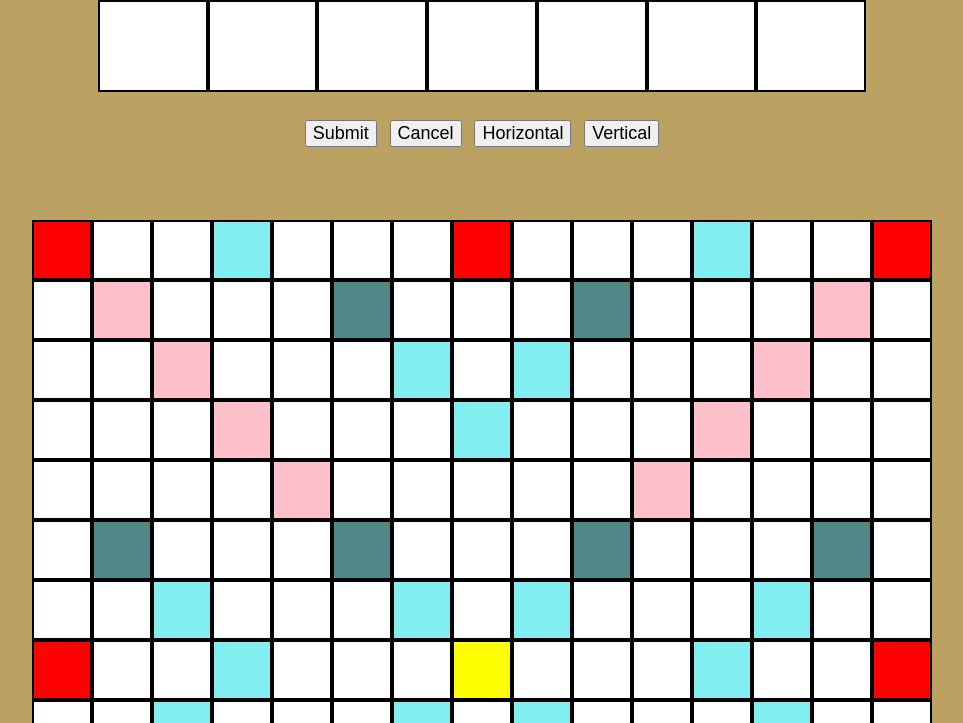
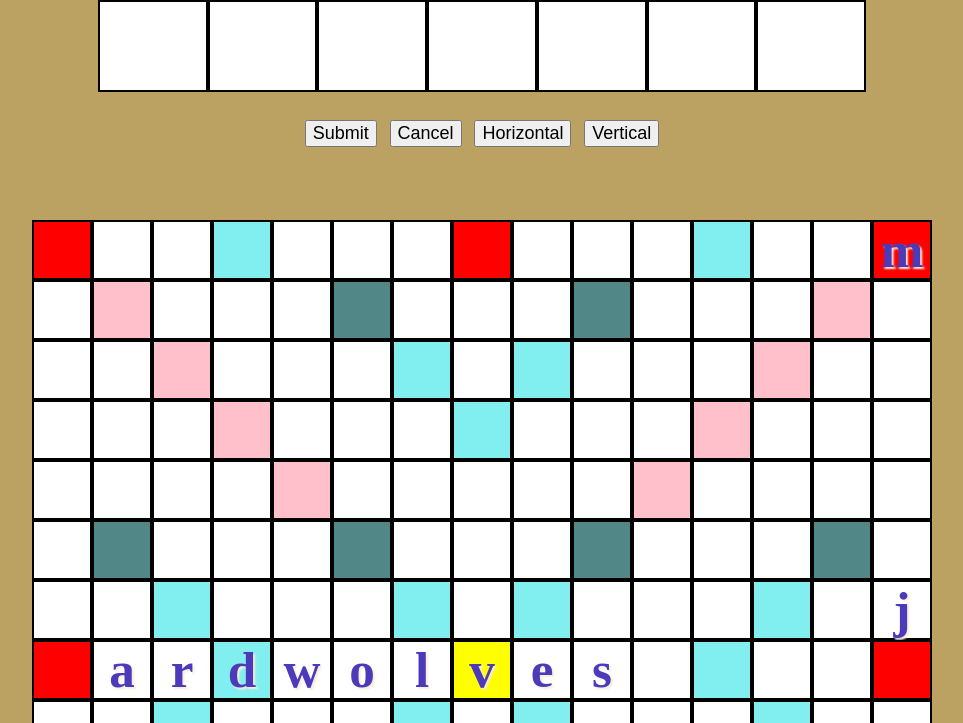
Before and after one commit to DanRHenry/scrabble, a plain HTML site: page gameBoard.html in a window 1280 px wide. Shown: the part 77-800 px from the top of the page, without its empty margins (158-1121 px from the left). Drawn offline with Linux system fonts and the light colour scheme; files whose address does not match are found by name.

Commit message:
stopped switching players if the word placed was not in the dictionary, temporarily hard-coded letters to gameboard.html

```diff
--- a/gameBoard.html
+++ b/gameBoard.html
@@ -125,7 +125,7 @@
             <div class="gameGridBox doubleLetter", id="0011"></div>
             <div class="gameGridBox standardSquare", id="0012"></div>
             <div class="gameGridBox standardSquare", id="0013"></div>
-            <div class="gameGridBox tripleWord", id="0014"></div>
+            <div class="gameGridBox tripleWord", id="0014">m</div>
             <!-- Row 1-->
             <div class="gameGridBox standardSquare", id="0100"></div>
             <div class="gameGridBox doubleWord", id="0101"></div>
@@ -221,18 +221,18 @@
             <div class="gameGridBox standardSquare", id="0611"></div>
             <div class="gameGridBox doubleLetter", id="0612"></div>
             <div class="gameGridBox standardSquare", id="0613"></div>
-            <div class="gameGridBox standardSquare", id="0614"></div>
+            <div class="gameGridBox standardSquare", id="0614">j</div>
             <!-- Row 7-->
             <div class="gameGridBox tripleWord", id="0700"></div>
-            <div class="gameGridBox standardSquare", id="0701"></div>
-            <div class="gameGridBox standardSquare", id="0702"></div>
-            <div class="gameGridBox doubleLetter", id="0703"></div>
-            <div class="gameGridBox standardSquare", id="0704"></div>
-            <div class="gameGridBox standardSquare", id="0705"></div>
-            <div class="gameGridBox standardSquare", id="0706"></div>
-            <div class="gameGridBox star", id="0707"><!-- <img src="./star.jpg" alt=""> Can't get this to scale down to fill the grid box without changing the grid dimensions. Consider setting static sizes for the cells. --></div>
-            <div class="gameGridBox standardSquare", id="0708"></div>
-            <div class="gameGridBox standardSquare", id="0709"></div>
+            <div class="gameGridBox standardSquare", id="0701">a</div>
+            <div class="gameGridBox standardSquare", id="0702">r</div>
+            <div class="gameGridBox doubleLetter", id="0703">d</div>
+            <div class="gameGridBox standardSquare", id="0704">w</div>
+            <div class="gameGridBox standardSquare", id="0705">o</div>
+            <div class="gameGridBox standardSquare", id="0706">l</div>
+            <div class="gameGridBox star", id="0707">v<!-- <img src="./star.jpg" alt=""> Can't get this to scale down to fill the grid box without changing the grid dimensions. Consider setting static sizes for the cells. --></div>
+            <div class="gameGridBox standardSquare", id="0708">e</div>
+            <div class="gameGridBox standardSquare", id="0709">s</div>
             <div class="gameGridBox standardSquare", id="0710"></div>
             <div class="gameGridBox doubleLetter", id="0711"></div>
             <div class="gameGridBox standardSquare", id="0712"></div>
--- a/scripts/gameBoard.js
+++ b/scripts/gameBoard.js
@@ -212,10 +212,10 @@ setDirectionalBtnStyling();
 function switchDirections() {
   if (direction === "horizontal") {
     direction = "vertical";
-    setDirectionalBtnStyling()
-  } else if (direction === "vertical"){
+    setDirectionalBtnStyling();
+  } else if (direction === "vertical") {
     direction = "horizontal";
-    setDirectionalBtnStyling()
+    setDirectionalBtnStyling();
   }
 }
 
@@ -428,19 +428,18 @@ function gameGridBoxAddEventListeners() {
         }
         gameGrid[activeBox].style.opacity = ".5";
 
-        let classList = gameGrid[activeBox].classList
-        console.log(classList)
+        // let classList = gameGrid[activeBox].classList
+        // console.log(classList)
 
-        let inputTileStart = "<input class="
-        let inputTileEnd = "></input>"
+        // let inputTileStart = "<input class="
+        // let inputTileEnd = "></input>"
 
-        for (let className of classList) {
-          inputTileStart += className
-          inputTileStart += " "
-        }
+        // for (let className of classList) {
+        //   inputTileStart += className
+        //   inputTileStart += " "
+        // }
 
-
-        gameGrid[activeBox].innerHTML = inputTileStart+inputTileEnd
+        // gameGrid[activeBox].innerHTML = inputTileStart+inputTileEnd
         // space.innerHTML = inputTile
       },
       false
@@ -487,7 +486,7 @@ addPlayerTileEventListeners();
 function lookForBoxesToSkip(index, letter) {
   console.log("wordinplayarray: ", wordInPlayArray);
   if (letter === "*") {
-    letter = prompt("Pick a Letter").toLowerCase();
+    letter = prompt("Pick a Letter")[0].toLowerCase();
   }
   // console.log("direction: ", direction);
   // console.log("activeBox: ", activeBox);
@@ -556,22 +555,29 @@ function clickedSubmitBtn() {
   // console.log("direction", skippedDirection);
   // console.log("originalPlayedTiles: ", originalPlayedTiles);
 
-  checkDictionaryForWordsInPlay(
-    createWordsInPlay(wordInPlayArray, originalPlayedTiles)
-  );
+  // checkDictionaryForWordsInPlay(
+  //   createWordsInPlay(wordInPlayArray, originalPlayedTiles)
+  // );
+
+  if (
+    checkDictionaryForWordsInPlay(
+      createWordsInPlay(wordInPlayArray, originalPlayedTiles)
+    )
+  ) {
+    switchPlayers();
+  }
 
   wordInPlayArray = [];
   originalPlayedTiles = [];
   skippedDirection = undefined;
   pullLettersFromLetterBag();
-  switchPlayers();
   for (let square of gameGrid) {
     let classes = square.classList;
     let text = square.textContent;
-    let first = '<div class = ';
+    let first = "<div class = ";
 
-    console.log(classes)
-    console.log(text)
+    // console.log(classes)
+    // console.log(text)
     // for (let classItem of classes) {
     //   console.log("here")
     //   first += '"'
@@ -592,9 +598,9 @@ document.addEventListener("keypress", function (event) {
     tiles.push(playerTiles[i].textContent);
   }
   if (tiles.includes(key.toLowerCase())) {
-    console.log("========input=======");
-    console.log(tiles.indexOf(key.toLowerCase()));
-    console.log(key);
+    // console.log("========input=======");
+    // console.log(tiles.indexOf(key.toLowerCase()));
+    // console.log(key);
     lookForBoxesToSkip(tiles.indexOf(key.toLowerCase()), key);
 
     originalPlayedTiles.push(activeBox);
@@ -612,11 +618,10 @@ document.addEventListener("keypress", function (event) {
   }
   if (key === " ") {
     // console.log("space");
-    console.log(direction)
+    console.log(direction);
 
     switchDirections();
-    setDirectionalBtnStyling()
-
+    setDirectionalBtnStyling();
   }
 
   if (key === "ArrowLeft") {
@@ -916,7 +921,7 @@ function checkDictionaryForWordsInPlay(wordsInPlay) {
     for (let letter of node[direction]) {
       temp += gameGrid[letter].textContent;
     }
-    console.log("temp: ", temp);
+    // console.log("temp: ", temp);
 
     if (temp && searchDictionary(temp) === false) {
       console.log(`no ${direction} word, ${temp} found`);
```
